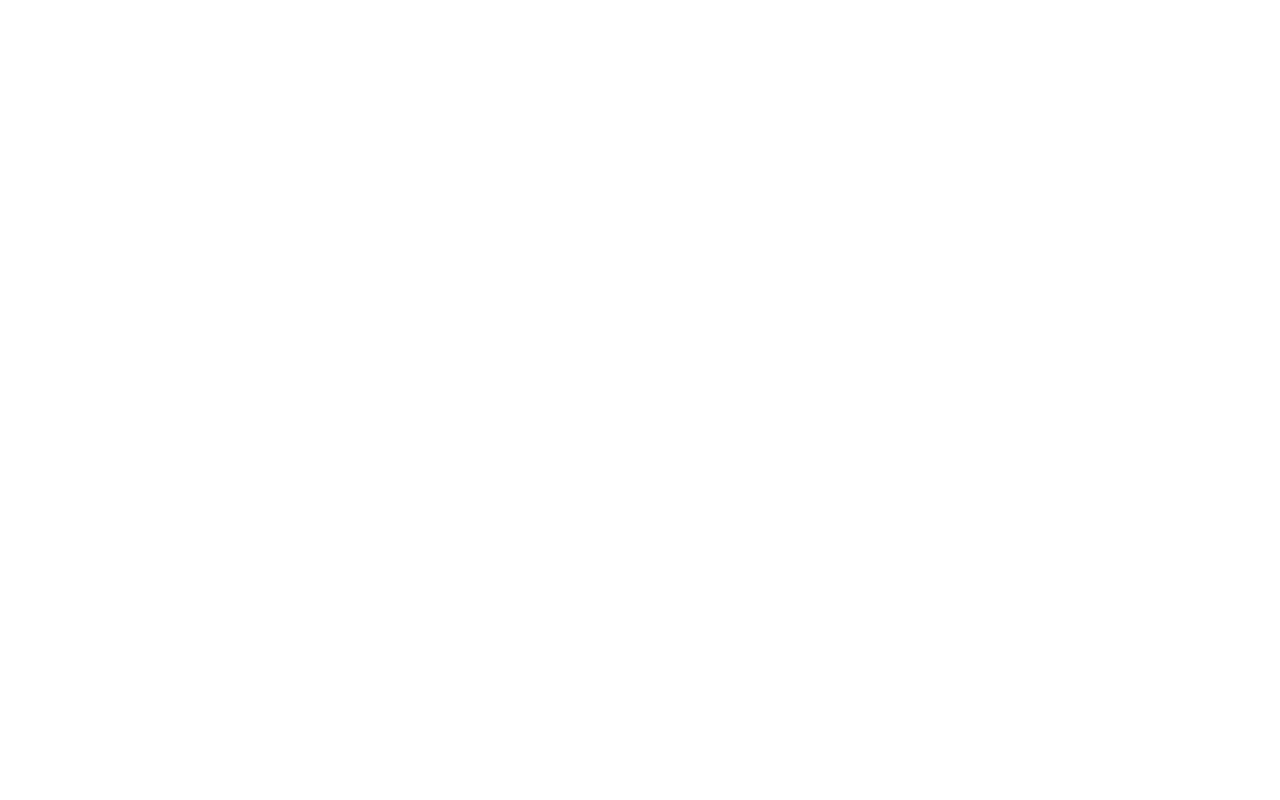
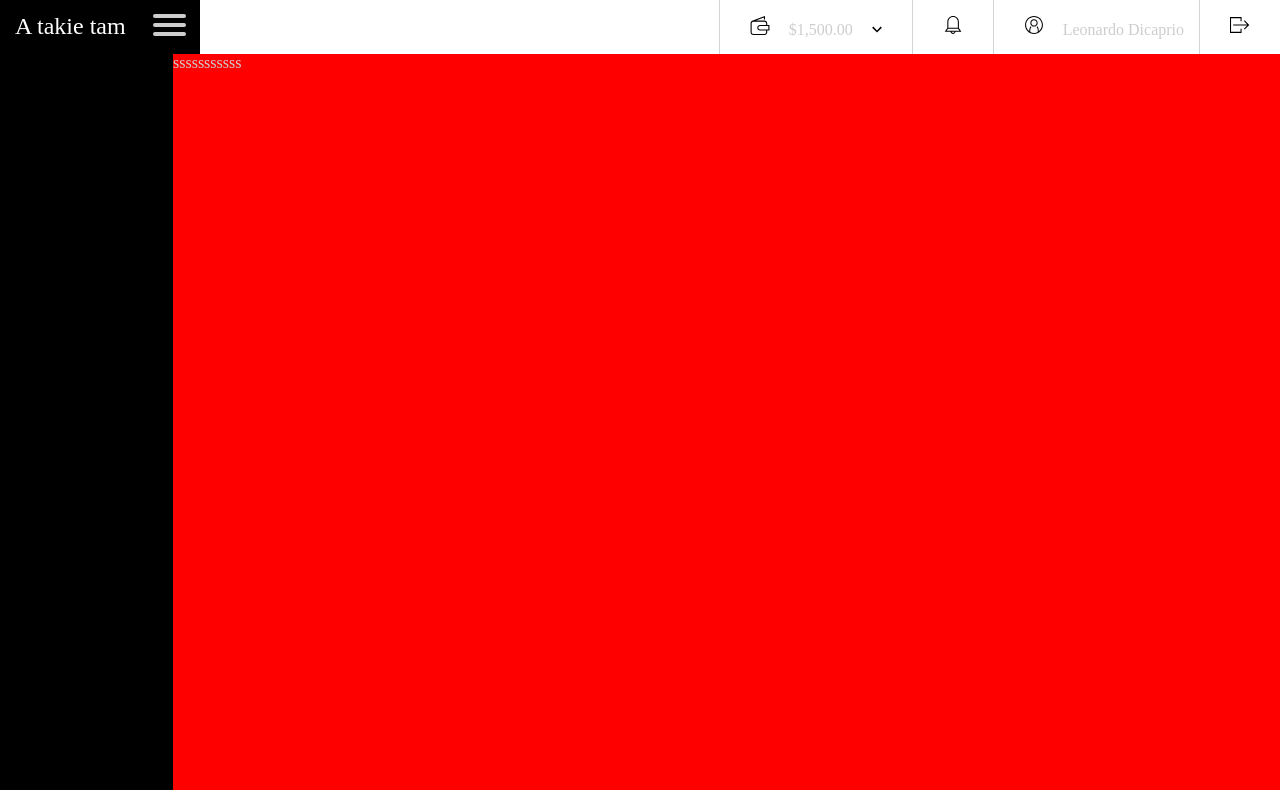
Before and after one commit to fabianzielinski/Projekt-Indywidualny, a website: page index.html in a window 1280 px wide. Drawn offline with Linux system fonts and the light colour scheme; a web font is replaced by a local one.

Commit message:
Add main menu.

```diff
--- a/index.html
+++ b/index.html
@@ -7,9 +7,43 @@
         <link rel="stylesheet" type="text/css" href="css/style.css">
     </head>
     <body>
-        <div class="container menu-general">
+        <div class="top-menu">
+            <div class="top-menu-lg">
+                <img class="ico-Wallet" src="images/wallet.svg" alt="Wallet">
+                $1,500.00
+                <img class="ico-Arrowdown" src="images/arrow-down-small.svg" alt="Arrow down">
+            </div>
+            <div class="top-menu-sm">
+                <img class="ico-Bell" src="images/notification.svg" alt="Bell with orange disc">
+                <span class="orangedisc"></span>
+            </div>
+            <div class="top-menu-lg">
+                <img class="ico-Profile" src="images/profile.svg" alt="Ico profile">
+                Leonardo Dicaprio
+            </div>
+            <div class="top-menu-sm">
+                <img class="ico-Quit" src="images/quit.svg" alt="Ico quit">
+            </div>
         </div>
-
+        <div class="main">
+            <div class="main-side-bar">
+                <p>A takie tam</p>
+                <input type="checkbox"/>
+                <div class="main-side-bar-hamburger">
+                    <span></span>
+                    <span></span>
+                    <span></span>
+                </div>
+                <ul clsss="sidebar-menu">
+                    <a href="#"><li>Home</li></a>
+                    <a href="#"><li>About</li></a>
+                    <a href="#"><li>Info</li></a>
+                    <a href="#"><li>Contact</li></a>
+                    <a href="https://erikterwan.com/" target="_blank"><li>Show me more</li></a>
+                </ul>
+            </div>
+            <div class="main-content">sssssssssss</div>
+        </div>
         <script type="text/javascript" src="js/script.js"></script>
     </body>
 </html>
--- a/sass/components/_dateperiods.scss
+++ b/sass/components/_dateperiods.scss
@@ -19,25 +19,31 @@
 
 .date-period div {
 	display: inline-block;
-	margin: 5px 5px;
+	// margin: 5px 5px;
 	font-size: $text-fsize;
-	line-height: 42px;
+	// line-height: 42px;
 	color: $checked-digital;
 	font-family: $font-roboto;
 	font-weight: $light-font;
 }
 
 .date-period .date-start {
-	padding: 5px 50px 5px 5px;
+	// padding: 5px 50px 5px 5px;
+	position: relative;
 	border-right: 1px solid $bttn-disabled;
 }
 
 .date-period .date-end {
 	position: relative;
 }
-.date-period input[type="date"] {
+.date-period input {
 	background:rgba(0,0,0,0);
 	border: none;
+	line-height: 42px;
+	display: block;
+	&:focus {
+		outline: none;
+	}
 }
 
 .date-period input[type="date"]::-webkit-calendar-picker-indicator {
@@ -66,3 +72,16 @@
 .date-period:hover .date-end input[type="date"] ~ .ico-calendar {
 	fill: $checked-digital;
 }
+
+input[type="date"]::-webkit-calendar-picker-indicator {
+    background: transparent;
+    bottom: 0;
+    color: transparent;
+    cursor: pointer;
+    height: auto;
+    left: 0;
+    position: absolute;
+    right: 0;
+    top: 0;
+    width: auto;
+}
--- a/sass/components/_sidebarmenutoggle.scss
+++ b/sass/components/_sidebarmenutoggle.scss
@@ -17,7 +17,7 @@ a:hover {
 }
 
 .sidebar-menuToggle {
-    display: block;
+    // display: block;
     position: relative;
     top: 50px;
     left: 50px;
@@ -90,7 +90,7 @@ a:hover {
  */
 .sidebar-menuToggle input[type="checkbox"] ~ ul {
     position: absolute;
-    width: 300px;
+    width: 200px;
     margin: -100px 0 0 -50px;
     padding: 50px;
     padding-top: 125px;
--- /dev/null
+++ b/sass/sections/_main.scss
@@ -0,0 +1,98 @@
+.main {
+	display: flex;
+	flex-wrap: nowrap;
+	height: 92vh;
+	&-side-bar {
+		background-color: black;
+		width: 200px;
+		position: relative;
+		p {
+			background-color: black;
+			padding: 15px;
+			position: absolute;
+			top: -80px;
+			left: 0px;
+			color: white;
+			font-size: 24px;
+			z-index: -1;
+			width: 200px;
+		}
+		input[type="checkbox"] {
+			display: inline-block;
+		    width: 40px;
+		    height: 32px;
+		    position: absolute;
+		    top: -43px;
+		    left: 150px;
+		    cursor: pointer;
+		    opacity: 0; /* hide this */
+		    z-index: 1; /* and place it over the hamburger */
+		    -webkit-touch-callout: none;
+		    &:checked ~ .main-side-bar-hamburger span {
+		    	opacity: 1;
+			    transform: rotate(45deg) translate(-2px, -1px);
+			    background: black;
+		    }
+		}
+		.main-side-bar-hamburger {
+			display: inline-block;
+			position: absolute;
+			top: -40px;
+			left: 153px;
+			z-index: 2;
+			span {
+				display: block;
+			    width: 33px;
+			    height: 4px;
+			    margin-bottom: 5px;
+			    position: relative;
+			    background: #cdcdcd;
+			    border-radius: 3px;
+			    z-index: 0;
+			    transform-origin: 4px 0px;
+			    transition: transform 0.5s cubic-bezier(0.77,0.2,0.05,1.0),
+			                background 0.5s cubic-bezier(0.77,0.2,0.05,1.0),
+			                opacity 0.55s ease;
+				&:first-child {
+    				transform-origin: 0% 0%;
+				}
+				&:nth-last-child(2) {
+					transform-origin: 0% 100%;
+				}
+			}
+		}
+	}
+	&-content {
+		width: 100%;
+		background-color: red;
+	}
+}
+
+.top-menu {
+	display: flex;
+	justify-content: flex-end;
+	width: 100%;
+	&-lg, &-sm {
+		border-left: 1px solid lightgray;
+		padding: 15px;
+		img {
+			@include size(20px, 20px);
+			margin: 0 15px;
+			z-index: -1;
+		}
+		.ico-Arrowdown {
+			@include size(10px, 10px);
+		}
+		.orange-disc {
+			@include size(10px, 10px);
+			border-round: 5px;
+			background: orange;
+			z-index: 1;
+			position: absolute;
+			display: inline-block;
+		}
+		.ico-Bell {
+			position: relative;
+		}
+	}
+}
--- a/sass/style.scss
+++ b/sass/style.scss
@@ -20,7 +20,8 @@
 @import "components/sidebarmenutoggle";
 
 /* Sections */
-// import "section/registration_form";
+@import "sections/main";
+// import "sections/registration_form";
 
 /* Pages / Views */
 // import "pages/registration";
```
Also changed, not shown: styleguide.html (+39 -1 lines), css/style.css.
